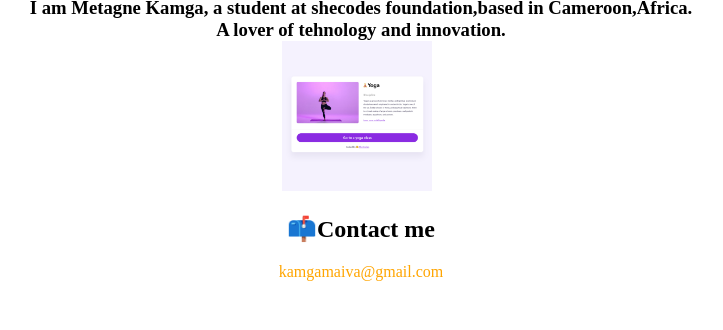
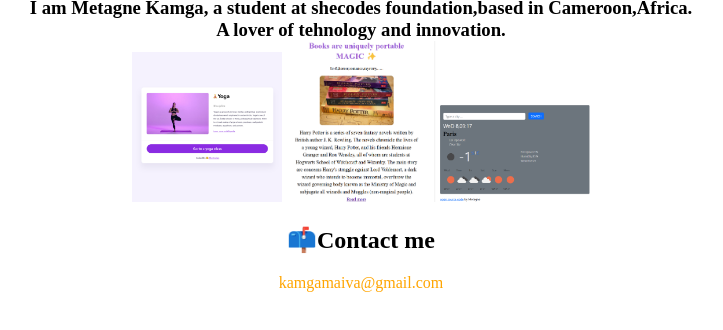
Before and after one commit to MaivaC/Portfolio, a plain HTML site: page aboutme.html in a window 1280 px wide. Shown: the part 108-438 px from the top of the page, without its empty margins (279-1002 px from the left). Drawn offline with Linux system fonts and the light colour scheme; files whose address does not match are found by name.

Commit message:
Update aboutme.html

```diff
--- a/aboutme.html
+++ b/aboutme.html
@@ -16,8 +16,8 @@
         <div class="row">
             <div class="col-md-4">
                 <img src="C:\Users\user\Desktop\yoga.png" class="img fluid" style="width: 150px;" />
-                <img src=""C:\Users\user\Desktop\Pics\Screenshot 2023-02-08 034254.png"" class="img fluid" style="width: 150px;" />
-                <img src=""C:\Users\user\Desktop\Pics\Screenshot 2023-02-08 032142.png"" class="img fluid" style="width: 150px;" />
+                <img src="C:\Users\user\Desktop\Pics\Screenshot 2023-02-08 034254.png" class="img fluid" style="width: 150px;" />
+                <img src="C:\Users\user\Desktop\Pics\Screenshot 2023-02-08 032142.png" class="img fluid" style="width: 150px;" />
             </div>
         </div>
     </div>
```
